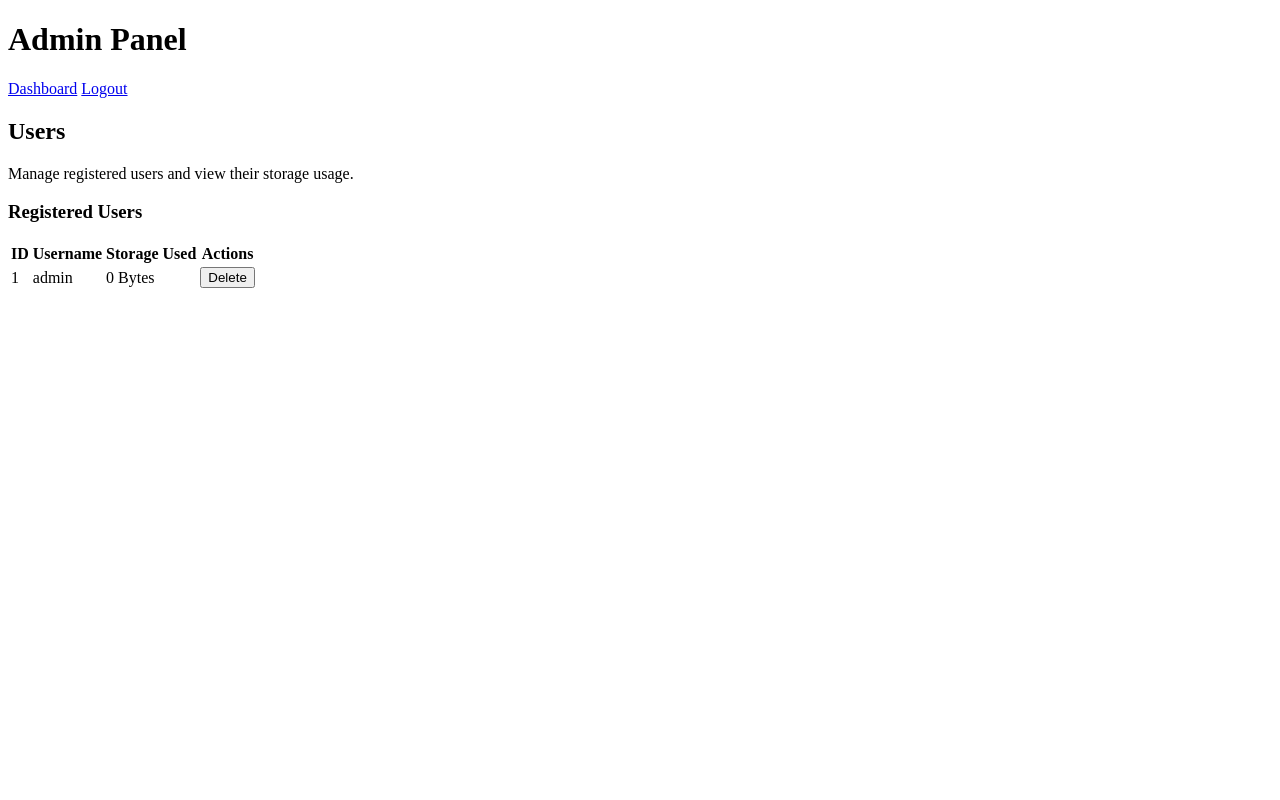
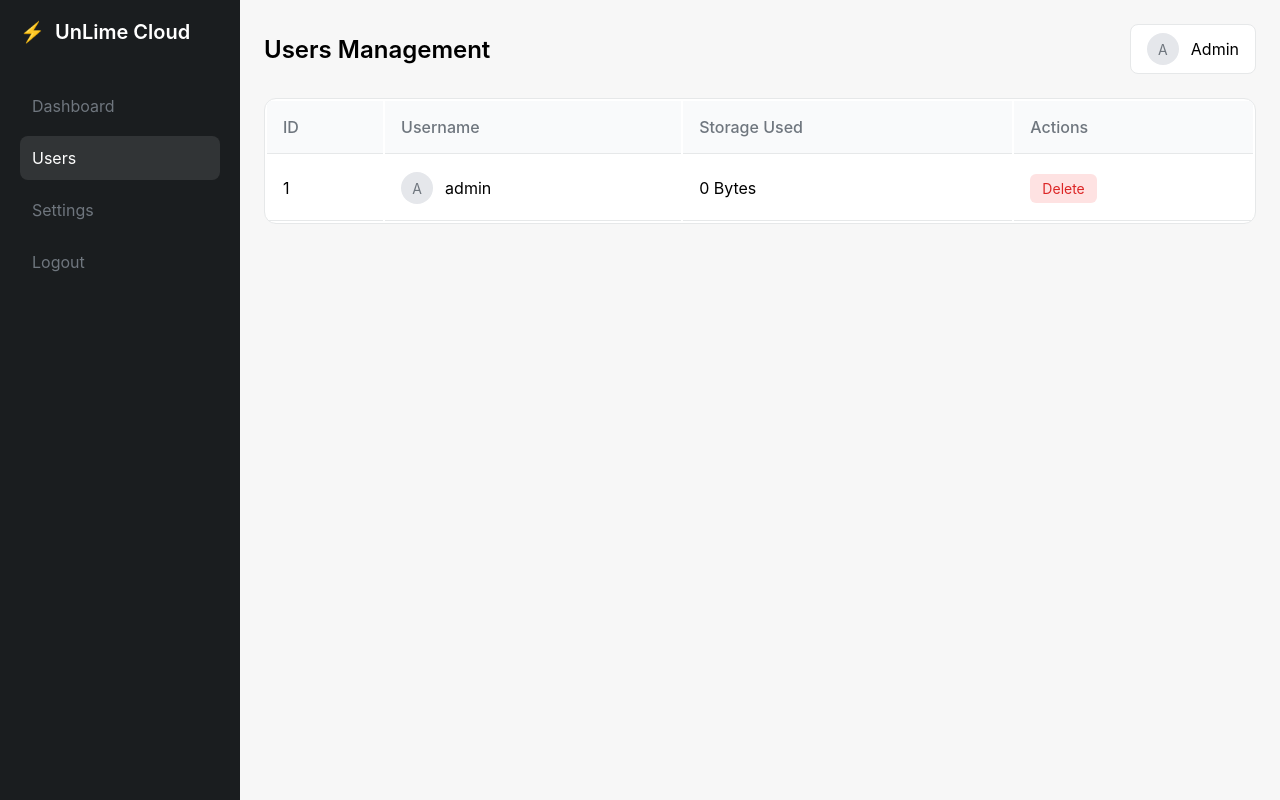
Before and after one commit to PranavSatav/Unlime-Cloud, a Flask app: page /admin in a window 1280 px wide. Run offline with Flask 2, Linux system fonts and the light colour scheme; the visitor is signed in with stand-in values (Sample User, id 1); data comes from the database, SQL or seed files in the repository; data that the repository does not hold is empty; some libraries are stand-ins or nearby versions.

Commit message:
Update admin.html

```diff
--- a/templates/admin.html
+++ b/templates/admin.html
@@ -2,72 +2,253 @@
 <html lang="en">
 <head>
   <meta charset="UTF-8">
-  <title>Admin Panel - UnLime Cloud</title>
+  <title>UnLime Cloud - Admin Dashboard</title>
   <meta name="viewport" content="width=device-width, initial-scale=1">
-  <!-- Tailwind CSS -->
-  <link href="https://cdn.tailwindcss.com" rel="stylesheet">
-  <!-- Axios for API calls -->
   <script src="https://cdn.jsdelivr.net/npm/axios/dist/axios.min.js"></script>
   <style>
-    /* Custom scrollbar styling (optional) */
+    * {
+      margin: 0;
+      padding: 0;
+      box-sizing: border-box;
+      font-family: -apple-system, BlinkMacSystemFont, 'Segoe UI', Roboto, sans-serif;
+    }
+
+    :root {
+      --sidebar-bg: #1a1d1f;
+      --main-bg: #f7f7f7;
+      --text-primary: #1a1d1f;
+      --text-secondary: #6f767e;
+      --border-color: #e6e8e9;
+      --status-paid: #fff9e5;
+      --status-delivered: #fff1e9;
+      --status-completed: #edfcf5;
+    }
+
+    body {
+      display: flex;
+      min-height: 100vh;
+      background-color: var(--main-bg);
+    }
+
+    /* Sidebar styles */
+    .sidebar {
+      width: 240px;
+      background-color: var(--sidebar-bg);
+      padding: 20px;
+      color: white;
+    }
+
+    .logo {
+      font-size: 20px;
+      font-weight: 600;
+      margin-bottom: 40px;
+      display: flex;
+      align-items: center;
+      gap: 10px;
+    }
+
+    .nav-item {
+      display: flex;
+      align-items: center;
+      padding: 12px;
+      margin-bottom: 8px;
+      border-radius: 8px;
+      cursor: pointer;
+      color: #6f767e;
+      text-decoration: none;
+    }
+
+    .nav-item.active {
+      background-color: rgba(255, 255, 255, 0.1);
+      color: white;
+    }
+
+    /* Main content styles */
+    .main-content {
+      flex: 1;
+      padding: 24px;
+      max-width: calc(100vw - 240px);
+    }
+
+    .header {
+      display: flex;
+      justify-content: space-between;
+      align-items: center;
+      margin-bottom: 24px;
+    }
+
+    .page-title {
+      font-size: 24px;
+      font-weight: 600;
+    }
+
+    .filters {
+      display: flex;
+      gap: 12px;
+      margin-bottom: 24px;
+    }
+
+    .filter-dropdown {
+      padding: 8px 16px;
+      border: 1px solid var(--border-color);
+      border-radius: 8px;
+      background-color: white;
+      cursor: pointer;
+    }
+
+    /* Table styles */
+    .users-table {
+      width: 100%;
+      background: white;
+      border-radius: 12px;
+      border: 1px solid var(--border-color);
+      overflow: hidden;
+    }
+
+    .users-table th {
+      text-align: left;
+      padding: 16px;
+      font-weight: 500;
+      color: var(--text-secondary);
+      border-bottom: 1px solid var(--border-color);
+      background-color: #f9fafb;
+    }
+
+    .users-table td {
+      padding: 16px;
+      border-bottom: 1px solid var(--border-color);
+    }
+
+    .user-info {
+      display: flex;
+      align-items: center;
+      gap: 12px;
+    }
+
+    .user-avatar {
+      width: 32px;
+      height: 32px;
+      border-radius: 50%;
+      background-color: #e5e7eb;
+      display: flex;
+      align-items: center;
+      justify-content: center;
+      font-size: 14px;
+      color: var(--text-secondary);
+    }
+
+    .delete-button {
+      padding: 6px 12px;
+      border-radius: 6px;
+      border: none;
+      background-color: #fee2e2;
+      color: #dc2626;
+      cursor: pointer;
+      font-size: 14px;
+      transition: all 0.2s;
+    }
+
+    .delete-button:hover {
+      background-color: #fecaca;
+    }
+
+    /* Custom scrollbar */
     ::-webkit-scrollbar {
       width: 8px;
     }
+
     ::-webkit-scrollbar-thumb {
       background-color: rgba(0, 0, 0, 0.2);
       border-radius: 4px;
     }
+
+    /* Header user info */
+    .user-profile {
+      display: flex;
+      align-items: center;
+      gap: 12px;
+      padding: 8px 16px;
+      background-color: white;
+      border-radius: 8px;
+      border: 1px solid var(--border-color);
+    }
+
+    .storage-info {
+      color: var(--text-secondary);
+      font-size: 14px;
+    }
+
+    /* Responsive */
+    @media (max-width: 768px) {
+      .sidebar {
+        width: 64px;
+        padding: 20px 8px;
+      }
+
+      .logo span:last-child {
+        display: none;
+      }
+
+      .nav-item span {
+        display: none;
+      }
+
+      .main-content {
+        max-width: calc(100vw - 64px);
+      }
+    }
   </style>
 </head>
-<body class="bg-gray-100 min-h-screen">
-  <!-- Navigation Header -->
-  <header class="bg-blue-600 shadow">
-    <div class="max-w-7xl mx-auto px-4 sm:px-6 lg:px-8">
-      <div class="flex items-center justify-between h-16">
-        <div class="flex items-center">
-          <h1 class="text-3xl font-bold text-white">Admin Panel</h1>
+<body>
+  <!-- Sidebar -->
+  <aside class="sidebar">
+    <div class="logo">
+      <span>⚡</span>
+      <span>UnLime Cloud</span>
     </div>
-        <div>
-          <a href="/" class="text-white hover:text-gray-200 mr-4">Dashboard</a>
-          <a href="/logout" class="text-white hover:text-gray-200">Logout</a>
+    <nav>
+      <a href="/" class="nav-item">
+        <span>Dashboard</span>
+      </a>
+      <a href="#" class="nav-item active">
+        <span>Users</span>
+      </a>
+      <a href="#" class="nav-item">
+        <span>Settings</span>
+      </a>
+      <a href="/logout" class="nav-item">
+        <span>Logout</span>
+      </a>
+    </nav>
+  </aside>
+
+  <!-- Main Content -->
+  <main class="main-content">
+    <div class="header">
+      <h1 class="page-title">Users Management</h1>
+      <div class="user-profile">
+        <div class="user-avatar">A</div>
+        <div>Admin</div>
       </div>
     </div>
-    </div>
-  </header>
 
-  <!-- Main Content -->
-  <main class="max-w-7xl mx-auto py-8 px-4 sm:px-6 lg:px-8">
-    <div class="mb-6">
-      <h2 class="text-2xl font-semibold text-gray-800">Users</h2>
-      <p class="text-gray-600">Manage registered users and view their storage usage.</p>
-    </div>
-
-    <!-- Users Table Card -->
-    <div class="bg-white shadow rounded-lg overflow-hidden">
-      <div class="px-4 py-5 sm:px-6 bg-gray-50">
-        <h3 class="text-lg leading-6 font-medium text-gray-900">Registered Users</h3>
-      </div>
-      <div class="px-4 py-5 sm:p-6">
-        <div class="overflow-x-auto">
-          <table class="min-w-full divide-y divide-gray-200">
-            <thead class="bg-gray-100">
+    <div class="users-table">
+      <table width="100%">
+        <thead>
           <tr>
-                <th class="px-6 py-3 text-left text-xs font-medium text-gray-500 uppercase tracking-wider">ID</th>
-                <th class="px-6 py-3 text-left text-xs font-medium text-gray-500 uppercase tracking-wider">Username</th>
-                <th class="px-6 py-3 text-left text-xs font-medium text-gray-500 uppercase tracking-wider">Storage Used</th>
-                <th class="px-6 py-3 text-left text-xs font-medium text-gray-500 uppercase tracking-wider">Actions</th>
+            <th>ID</th>
+            <th>Username</th>
+            <th>Storage Used</th>
+            <th>Actions</th>
           </tr>
         </thead>
-            <tbody id="usersTable" class="bg-white divide-y divide-gray-200">
+        <tbody id="usersTable">
           <!-- User rows will be inserted here by JavaScript -->
         </tbody>
       </table>
     </div>
-      </div>
-    </div>
   </main>
 
-  <!-- JavaScript to load and manage users -->
   <script>
     // Load the users from the API and populate the table
     function loadUsers() {
@@ -79,12 +260,18 @@
 
           users.forEach(user => {
             const tr = document.createElement('tr');
+            const initials = user.username.charAt(0).toUpperCase();
             tr.innerHTML = `
-              <td class="px-6 py-4 whitespace-nowrap text-sm text-gray-500">${user.id}</td>
-              <td class="px-6 py-4 whitespace-nowrap text-sm text-gray-900">${user.username}</td>
-              <td class="px-6 py-4 whitespace-nowrap text-sm text-gray-900">${user.used_formatted}</td>
-              <td class="px-6 py-4 whitespace-nowrap text-sm font-medium">
-                <button onclick="deleteUser(${user.id})" class="text-red-600 hover:text-red-900 focus:outline-none">Delete</button>
+              <td>${user.id}</td>
+              <td>
+                <div class="user-info">
+                  <div class="user-avatar">${initials}</div>
+                  <span>${user.username}</span>
+                </div>
+              </td>
+              <td>${user.used_formatted}</td>
+              <td>
+                <button onclick="deleteUser(${user.id})" class="delete-button">Delete</button>
               </td>
             `;
             usersTable.appendChild(tr);
```
Lines whose indentation alone changed are shown as unchanged.
